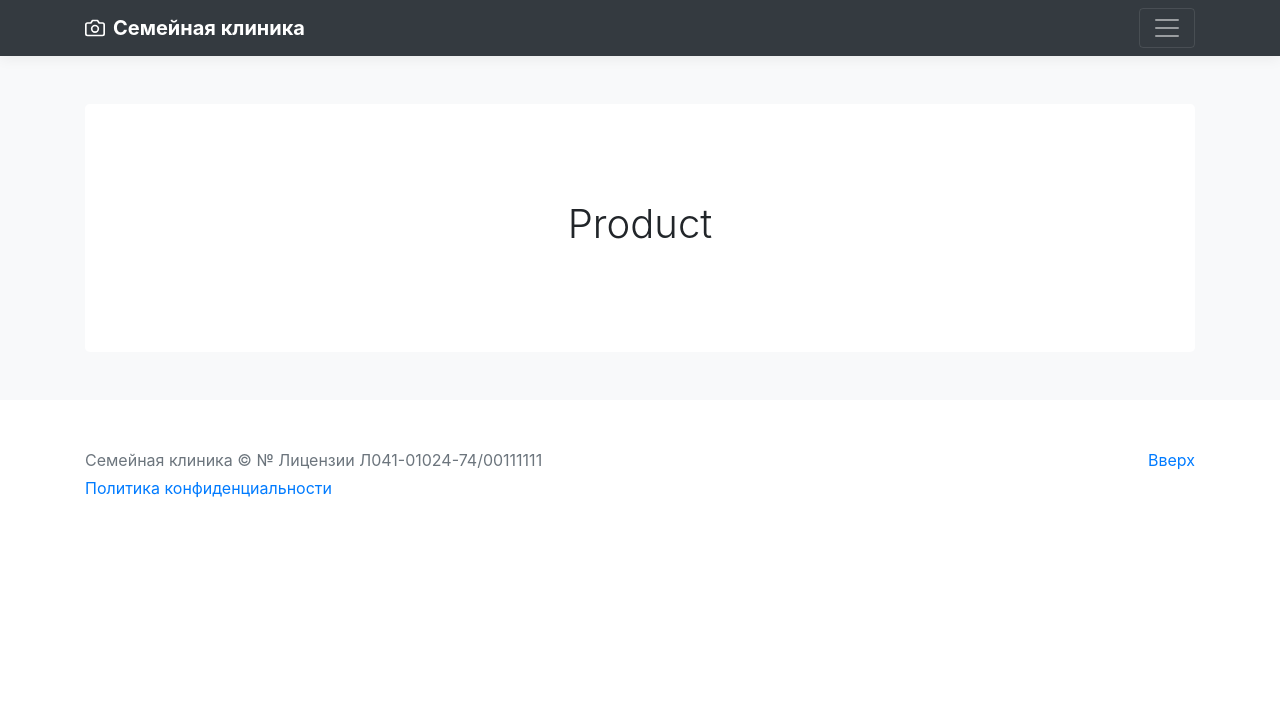
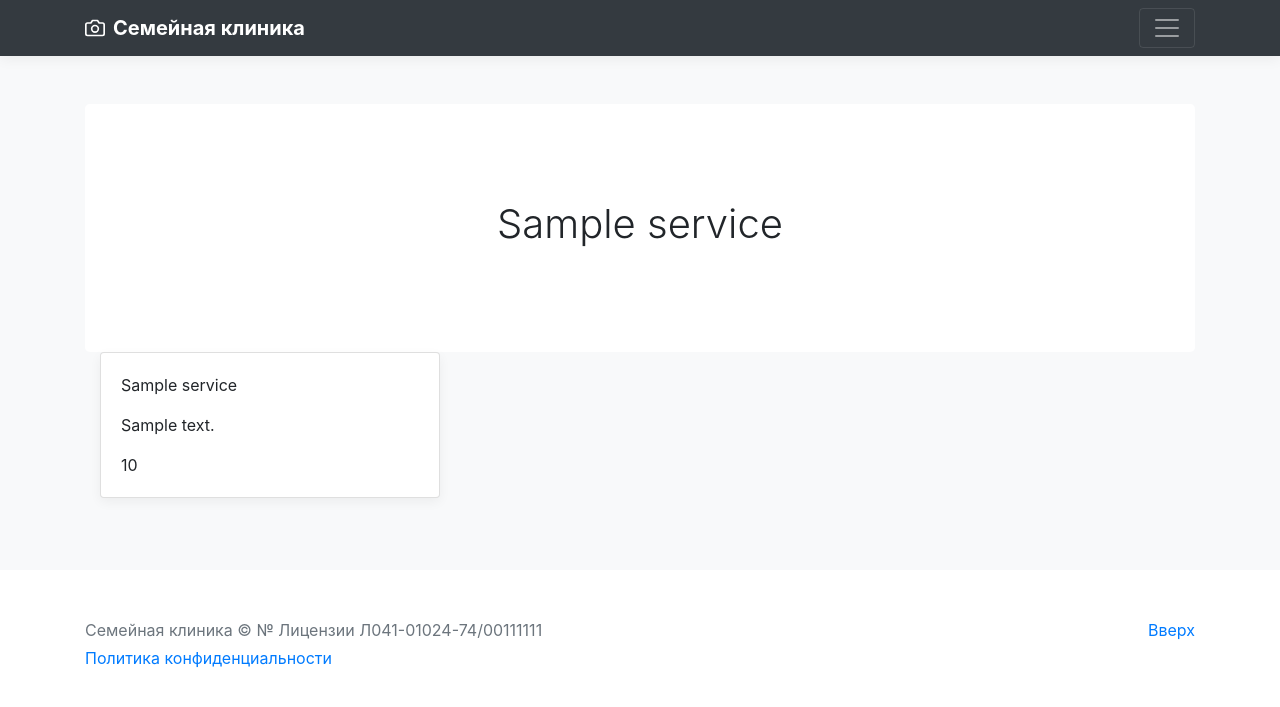
Before and after one commit to TonyShikhovtsev/Medical-company-website, a Django app: template medical_services/templates/medical_services/service.html in a window 1280 px wide. Shown: the top 707 px of the page. Run offline with Django 5.2, Linux system fonts and the light colour scheme; the template is opened without the code that fills it: values that come from a table or form of the project are taken from there, others are empty; tables that the repository leaves empty hold one stand-in row (values such as "Sample post"); some libraries are stand-ins or nearby versions.

Commit message:
Проработка части фронтенда сайта (добавлены страницы сайта (услуги)

```diff
--- a/medical_services/templates/medical_services/service.html
+++ b/medical_services/templates/medical_services/service.html
@@ -4,8 +4,23 @@
   <main role="main">
     <section class="jumbotron text-center">
       <div class="container">
-        <h1 class="jumbotron-heading">Product</h1>
+        <h1 class="jumbotron-heading">{{ medical_service.name }}</h1>
       </div>
     </section>
 
+    <div class="container">
+      <div class="row">
+        <div class="col-md-4">
+          <div class="card mb-4 box-shadow">
+            <div class="card-body">
+              <p class="card-text">{{ medical_service.short_name }}</p>
+              <p class="card-text">{{ medical_service.description }}</p>
+              <p class="card-text">{{ medical_service.price }}</p>
+            </div>
+          </div>
+        </div>
+      </div>
+    </div>
+
+  </main>
 {% endblock %}
--- a/medical_services/urls.py
+++ b/medical_services/urls.py
@@ -1,5 +1,8 @@
 from django.urls import path
-from .views import index, services, about_us, contacts, service, medical_consultation, privacy_policy
+
+from . import views
+from .views import index, services, about_us, contacts, service_detail, medical_consultation, privacy_policy
+from django.views.decorators.cache import cache_page
 
 app_name = 'medical_services'
 
@@ -8,7 +11,9 @@ urlpatterns = [
     path('services/', services, name='services'),
     path('about_us/', about_us, name='about_us'),
     path('contacts/', contacts, name='contacts'),
-    path('service/', service, name='service'),
+   # path('service/<int:pk>/', cache_page(60)(service), name='service'),
+    path('services/<int:service_id>/', views.service_detail, name='service_detail'),
     path('medical_consultation/', medical_consultation, name='medical_consultation'),
     path('privacy_policy/', privacy_policy, name='privacy_policy'),
+
 ]
--- a/medical_services/views.py
+++ b/medical_services/views.py
@@ -22,10 +22,12 @@ def about_us(request):
 
 
 def contacts(request):
+
     return render(request, 'medical_services/contacts.html')
 
-def service(request):
-    return render(request, 'medical_services/service.html')
+def service_detail(request, service_id):
+    medical_service = Medical_service.objects.get(pk=service_id)
+    return render(request, 'medical_services/service.html', {'medical_service': medical_service})
 
 def medical_consultation(request):
     return render(request, 'medical_services/medical_consultation.html')
```
